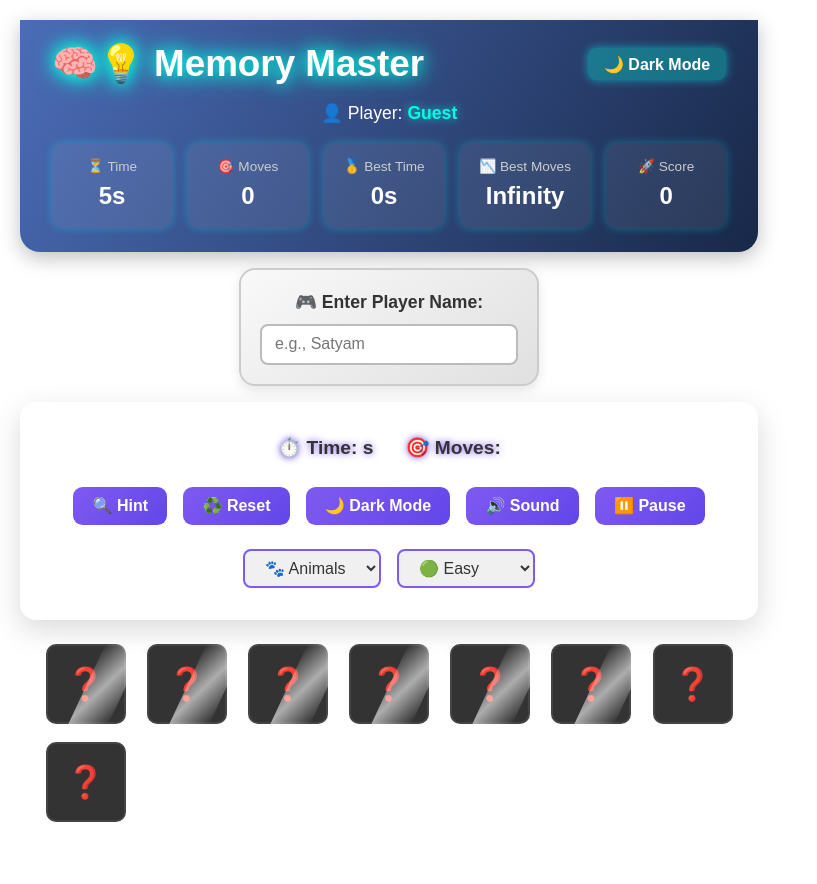
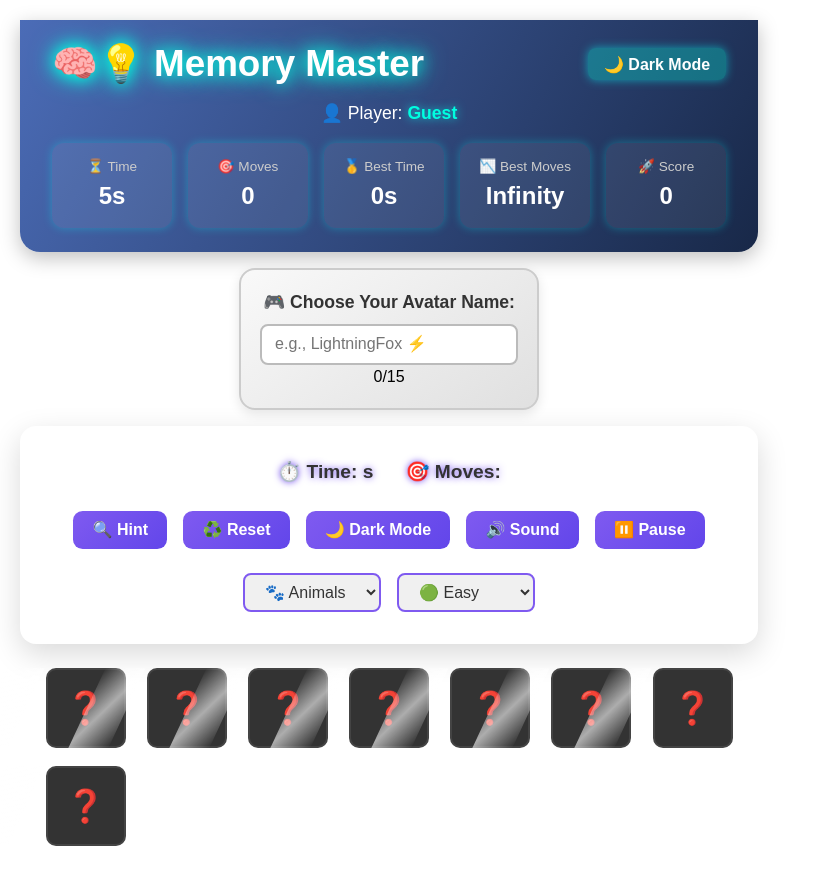
Before and after one commit to Satyam6201/Memory-Card-Game, a React (Vite) app: page / in a window 1280 px wide. Shown: the top 884 px of the page, without its empty margins (0-817 px from the left). Built offline with nearby package versions, Linux system fonts and the light colour scheme.

Commit message:
Add More Feature

```diff
--- a/src/components/PlayerForm.jsx
+++ b/src/components/PlayerForm.jsx
@@ -3,22 +3,33 @@ import "../style/playerForm.css";
 
 export default function PlayerForm({ playerName, setPlayerName }) {
   const [focus, setFocus] = useState(false);
+  const maxLength = 15;
+
+  const handleChange = (e) => {
+    const value = e.target.value;
+    if (value.length <= maxLength) {
+      setPlayerName(value);
+    }
+  };
 
   return (
     <div className={`player-form ${focus ? "focused" : ""}`}>
-      <label htmlFor="playerName">🎮 Enter Player Name:</label>
+      <label htmlFor="playerName">🎮 Choose Your Avatar Name:</label>
       <input
         id="playerName"
         type="text"
         value={playerName}
         onFocus={() => setFocus(true)}
         onBlur={() => setFocus(false)}
-        onChange={(e) => setPlayerName(e.target.value)}
-        placeholder="e.g., Satyam"
-        maxLength={15}
+        onChange={handleChange}
+        placeholder="e.g., LightningFox ⚡"
         autoComplete="off"
       />
-      {playerName && <p className="greeting">👋 Hello, {playerName}!</p>}
+
+      <div className="form-footer">
+        <span className="char-count">{playerName.length}/{maxLength}</span>
+        {playerName && <p className="greeting">👋 Ready, <strong>{playerName}</strong>?</p>}
+      </div>
     </div>
   );
 }
```
